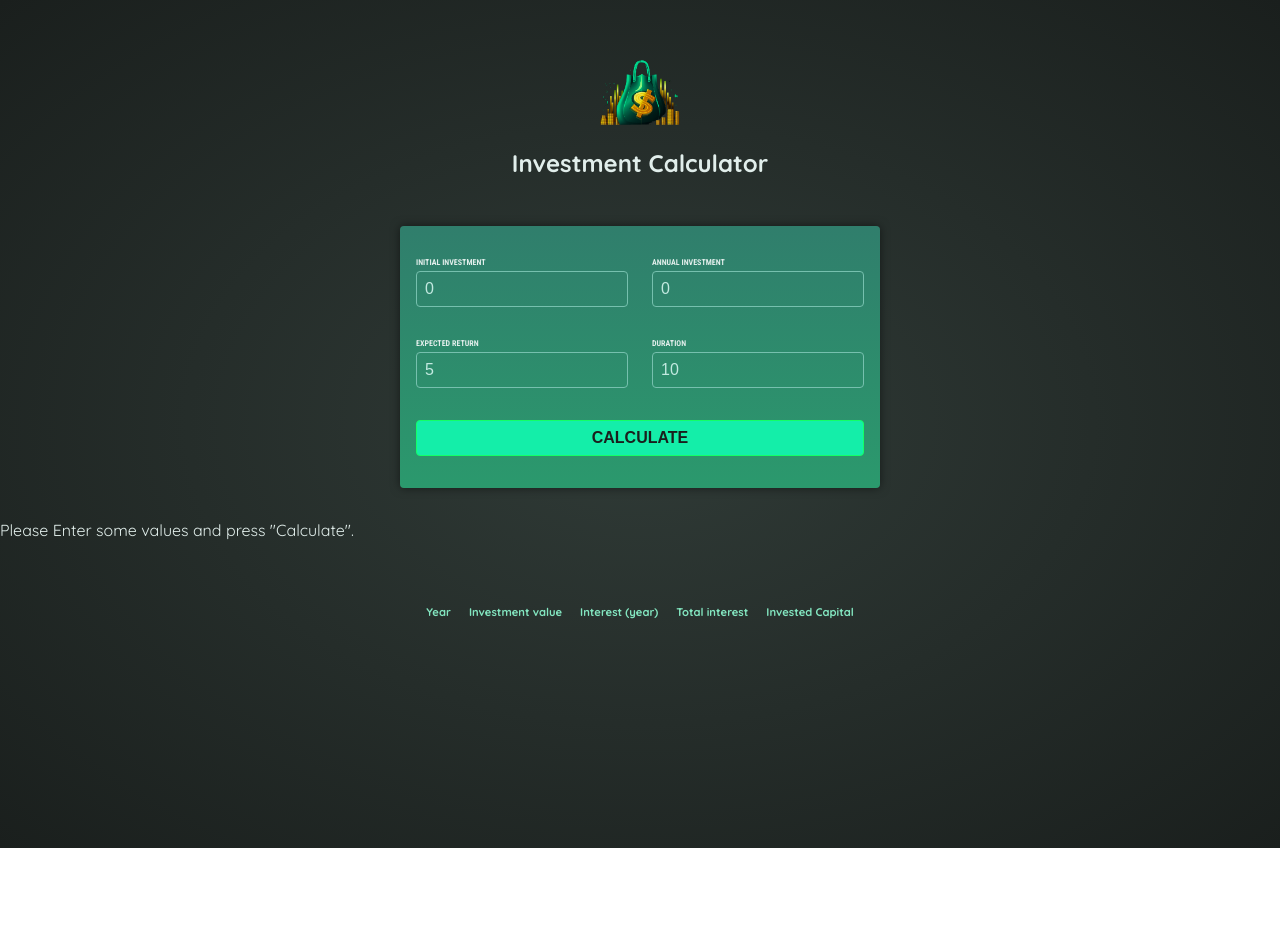
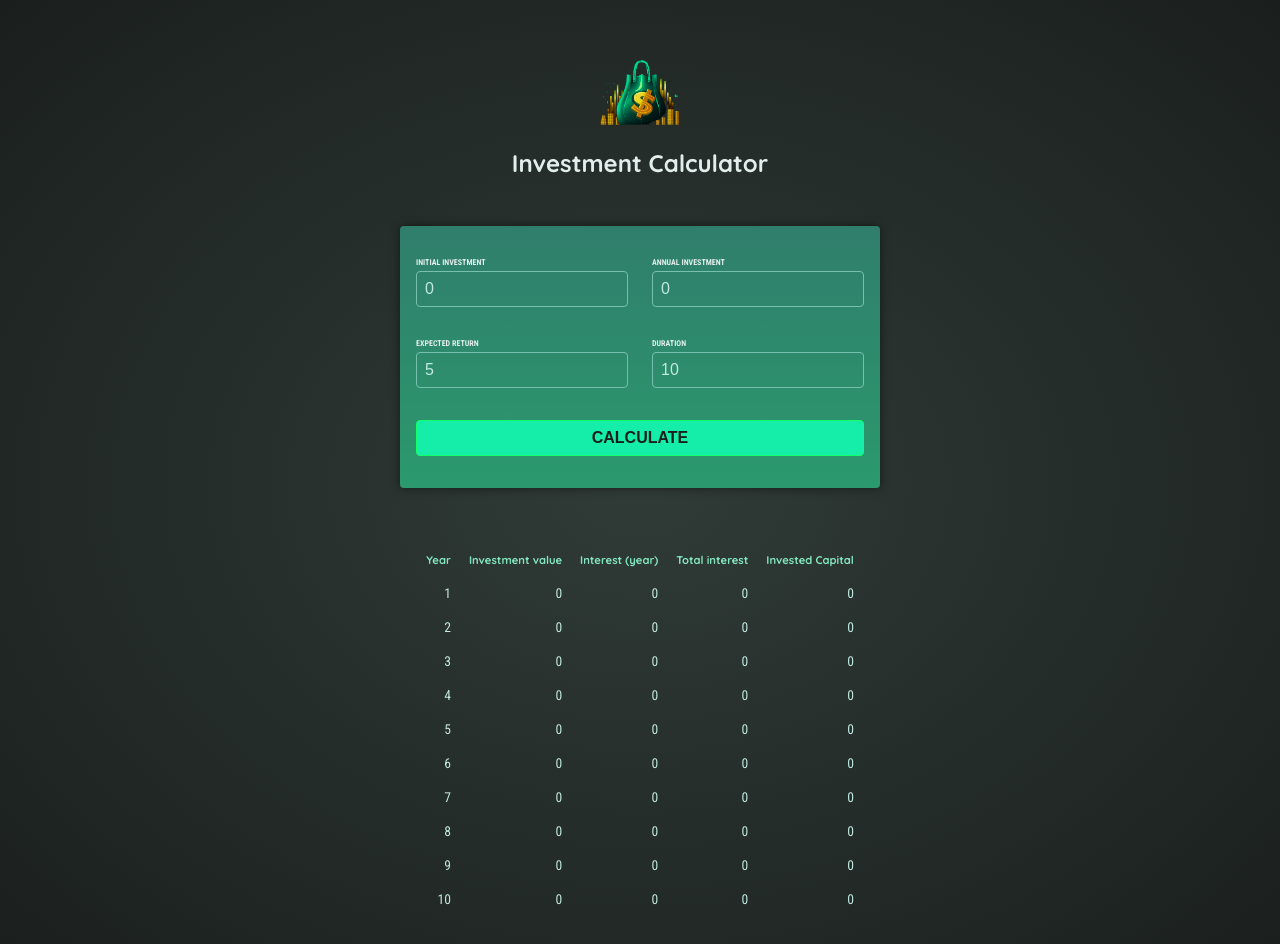
Before and after one commit to antonis04/AngularFinanceCalcApp, an Angular app: page / in a window 1280 px wide. Both pictures are taken after a click on the button "CALCULATE". Shown: the top 944 px of the page. Before the commit the page ends 848 px from the top, so only its background shows below. Built offline with nearby package versions, Linux system fonts and the light colour scheme.

Commit message:
project in progress

```diff
--- a/src/app/investment-results/investment-results.component.html
+++ b/src/app/investment-results/investment-results.component.html
@@ -1,5 +1,7 @@
-<p>Please Enter some values and press "Calculate".</p>
-
+<p *ngIf="!results; else resultsTable" class="center">
+  Please Enter some values and press "Calculate".
+</p>
+<ng-template #resultsTable>
   <table>
     <thead>
       <tr>
@@ -10,8 +12,14 @@
         <th>Invested Capital</th>
       </tr>
     </thead>
-    <tbody>
-        <tr >
+    <tbody *ngFor="let result of results!">
+      <tr>
+        <td>{{ result.year }}</td>
+        <td>{{ result.valueEndOfYear }}</td>
+        <td>{{ result.interest }}</td>
+        <td>{{ result.totalInterest }}</td>
+        <td>{{ result.totalAmountInvested }}</td>
       </tr>
     </tbody>
   </table>
+</ng-template>
--- a/src/app/investment-results/investment-results.component.ts
+++ b/src/app/investment-results/investment-results.component.ts
@@ -1,10 +1,11 @@
 import { Component, Input } from '@angular/core';
+import { NgForOf, NgIf } from '@angular/common';
 import { NgModel } from '@angular/forms';
 
 @Component({
   selector: 'app-investment-results',
   standalone: true,
-  imports: [],
+  imports: [NgForOf, NgIf],
   templateUrl: './investment-results.component.html',
   styleUrl: './investment-results.component.css'
 })
```
Lines whose indentation alone changed are shown as unchanged.
